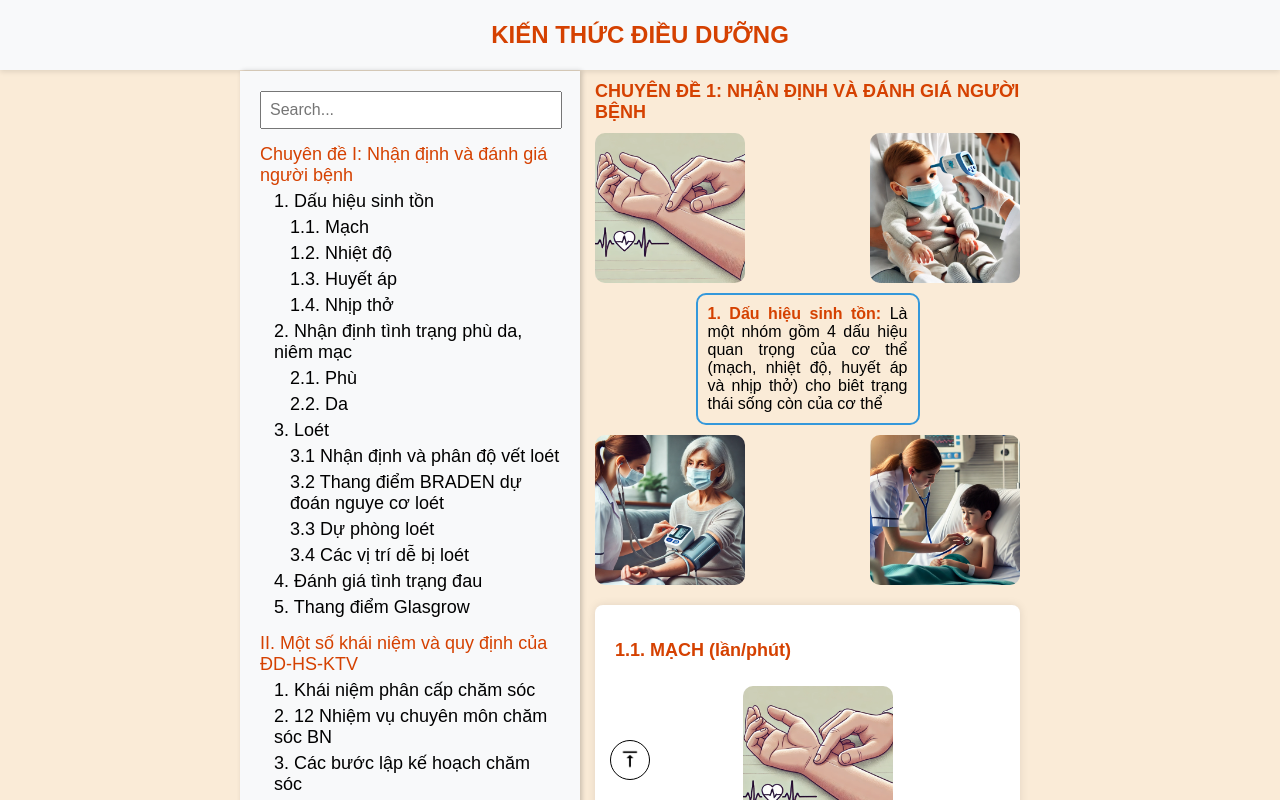
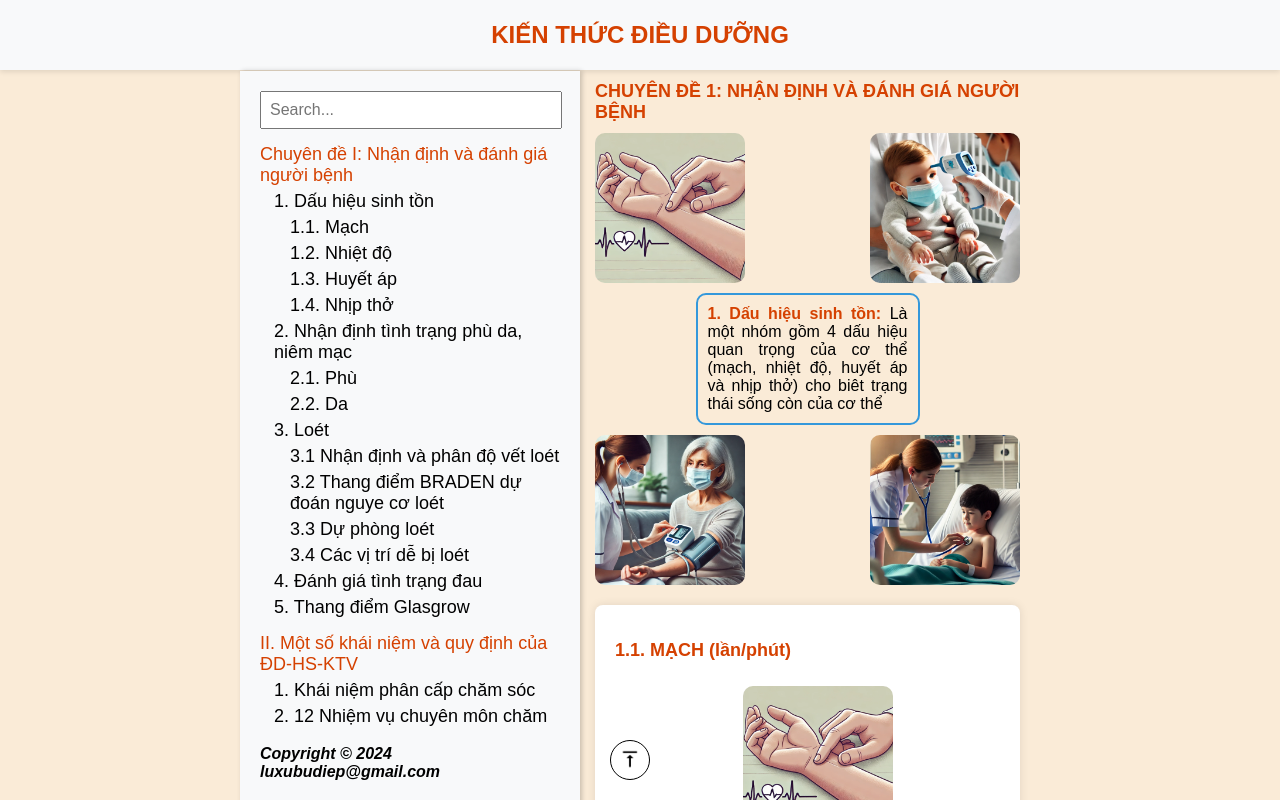
Before and after one commit to quoctoank4it/dieu-duong, a React (Create React App) app: page / in a window 1280 px wide. Shown: the top 800 px of the page. Built offline with nearby package versions, Linux system fonts and the light colour scheme.

Commit message:
edit file

```diff
--- a/src/App.js
+++ b/src/App.js
@@ -88,6 +88,7 @@ const App = () => {
           </div>
         </div>
       </div>
+      {!isOpenSideBar && (
         <button
           className="scroll-to-top"
           onClick={scrollToTop}
@@ -97,6 +98,7 @@ const App = () => {
         >
           <img src={icon} style={{ width: 20, height: 20 }}></img>
         </button>
+      )}
     </div>
   );
 };
--- a/src/Components/MenuItems/index.js
+++ b/src/Components/MenuItems/index.js
@@ -1,6 +1,16 @@
 // Menu Item component with scroll handling
-const MenuItems = ({ openSideBar, items, level = 1, numberPrefix = "" }) => (
-  <ul style={{ paddingLeft: 0, marginTop: 0 }}>
+const MenuItems = ({ openSideBar, items, level = 1, numberPrefix = "" }) => {
+  console.log(window.innerHeight - 80);
+
+  return (
+    <ul
+      style={{
+        paddingLeft: 0,
+        marginTop: 0,
+        height: level === 1 ? window.innerHeight - 200 : "",
+        overflowY: level === 1 ? "auto" : "",
+      }}
+    >
       {items.map((item, index) => {
         const currentNumber = numberPrefix
           ? `${numberPrefix}.${index + 1}`
@@ -56,5 +66,6 @@ const MenuItems = ({ openSideBar, items, level = 1, numberPrefix = "" }) => (
       })}
     </ul>
   );
+};
 
 export default MenuItems;
--- a/src/Components/SideBar/index.js
+++ b/src/Components/SideBar/index.js
@@ -64,11 +64,6 @@ const SideBar = ({ openSideBar }) => {
         { title: "3. Các bước lập kế hoạch chăm sóc", id: "section2-3" },
       ],
     },
-    {
-      title: "III. Kiến thức về thực hành Điều dưỡng",
-      id: "section3",
-      children: [{ title: "1. Tiêm an toàn", id: "section3-1" }],
-    },
   ];
   // Filter function for search
   const filterMenu = (items) => {
@@ -116,6 +111,17 @@ const SideBar = ({ openSideBar }) => {
         onChange={(e) => setSearchTerm(e.target.value)}
       />
       <MenuItems items={filteredMenuData} openSideBar={openSideBar} />
+      <div
+        style={{
+          display: "grid",
+          textAlign: "left",
+          fontWeight: "bold",
+          fontStyle: "italic",
+        }}
+      >
+        <span>Copyright © 2024</span>
+        <span>luxubudiep@gmail.com</span>
+      </div>
     </div>
   );
 };
```
Lines whose indentation alone changed are shown as unchanged.
